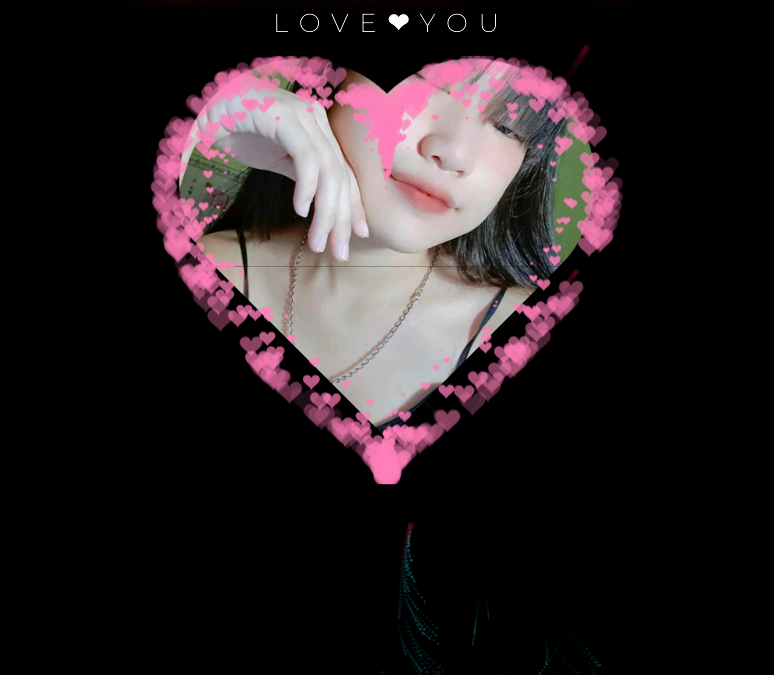
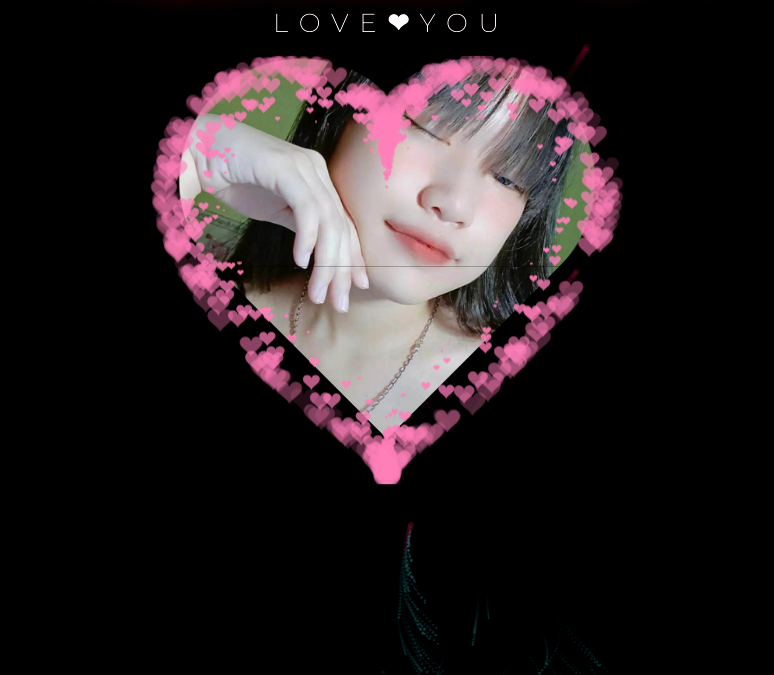
Before and after one commit to syhandsome/PT, a plain HTML site: page index.html in a window 1280 px wide. Shown: the part 125-800 px from the top of the page, without its empty margins (253-1027 px from the left). Drawn offline with nearby package versions, Linux system fonts and the light colour scheme.

Commit message:
Update index.html

```diff
--- a/index.html
+++ b/index.html
@@ -25,7 +25,7 @@
       <h3 class="STARDUST1">2022</h3>
       <h1 class="STARDUST2"> PHẠM MINH THƯ :3 </h1>
       <h3 class="STARDUST3">L O V E <strong>❤</strong> Y O U</h3>
-      <img class="img" src="z4351282170122_e6527bee517042299af73bb64bcf0120.jpg" alt="JUNO_OKYO" />
+      <img class="img" src="PT.jpg" alt="JUNO_OKYO" />
       <canvas id="pinkboard"></canvas>
     </div>
 
```
